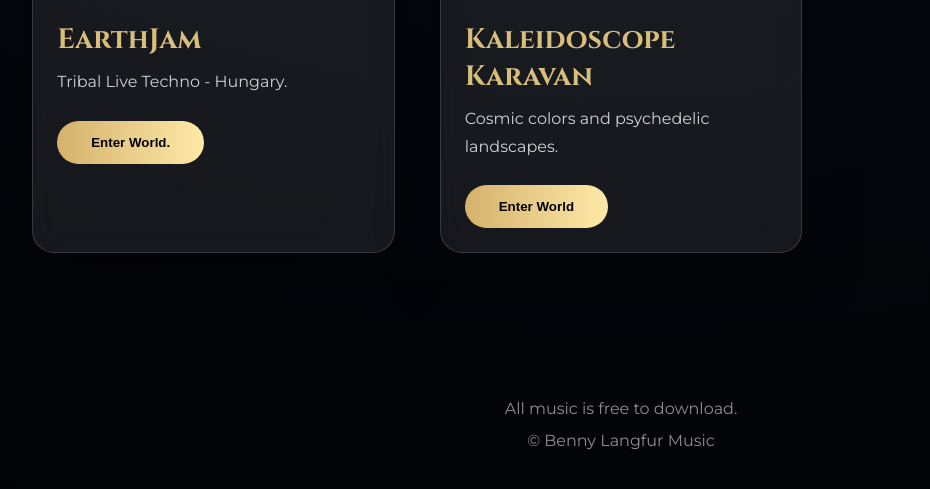
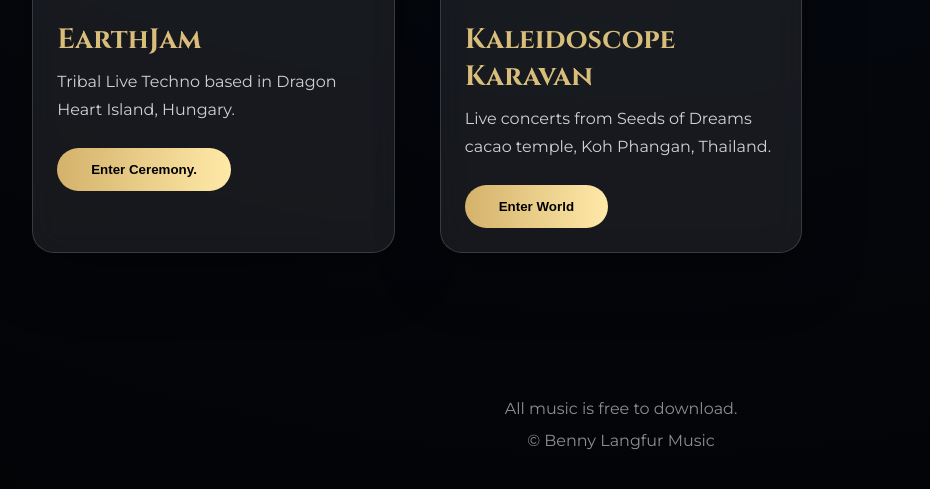
Before and after one commit to bennylangfur/Bennys-Labyrinth-, a plain HTML site: page index.html in a window 1280 px wide. Shown: the part 1296-1785 px from the top of the page, without its empty margins (19-949 px from the left). Drawn offline with Linux system fonts and the light colour scheme.

Commit message:
Update index.html

```diff
--- a/index.html
+++ b/index.html
@@ -117,11 +117,11 @@ alt="EarthJam">
 <h2>EarthJam</h2>
 
 <p>
-Tribal Live Techno - Hungary.
+Tribal Live Techno based in Dragon Heart Island, Hungary.
 </p>
 
 <button>
-Enter World.
+Enter Ceremony.
 </button>
 
 </div>
@@ -139,7 +139,7 @@ alt="Kaleidoscope Karavan">
 <h2>Kaleidoscope Karavan</h2>
 
 <p>
-Cosmic colors and psychedelic landscapes.
+Live concerts from Seeds of Dreams cacao temple, Koh Phangan, Thailand.
 </p>
 
 <button>
```
